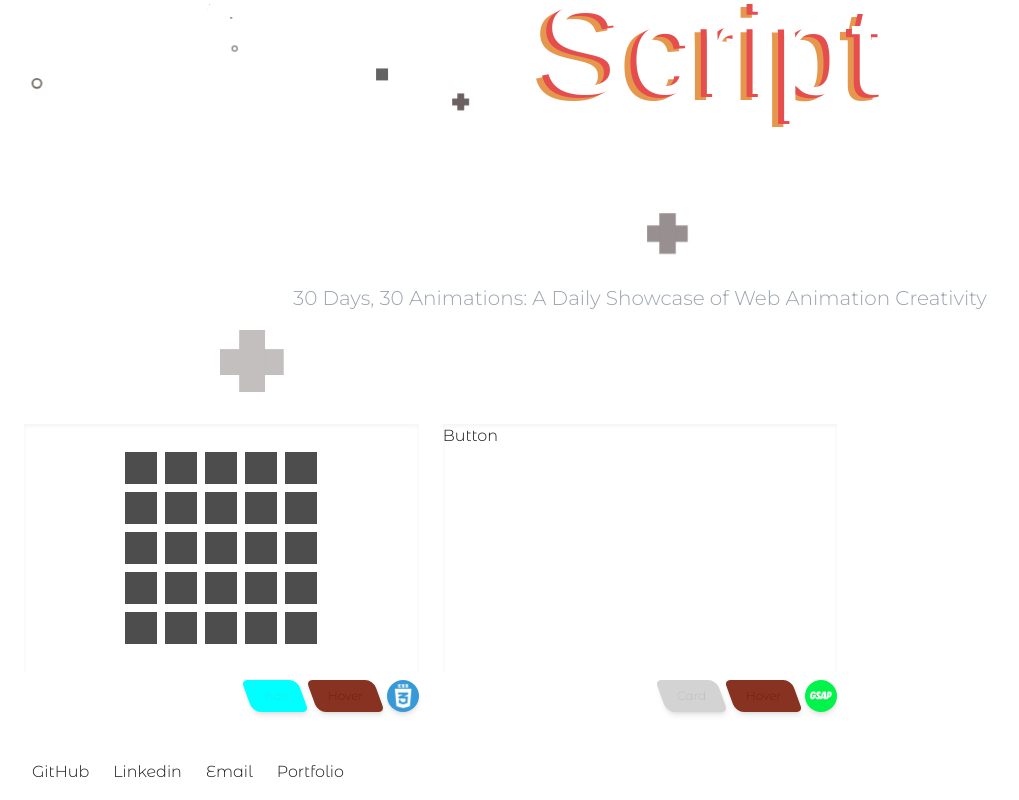
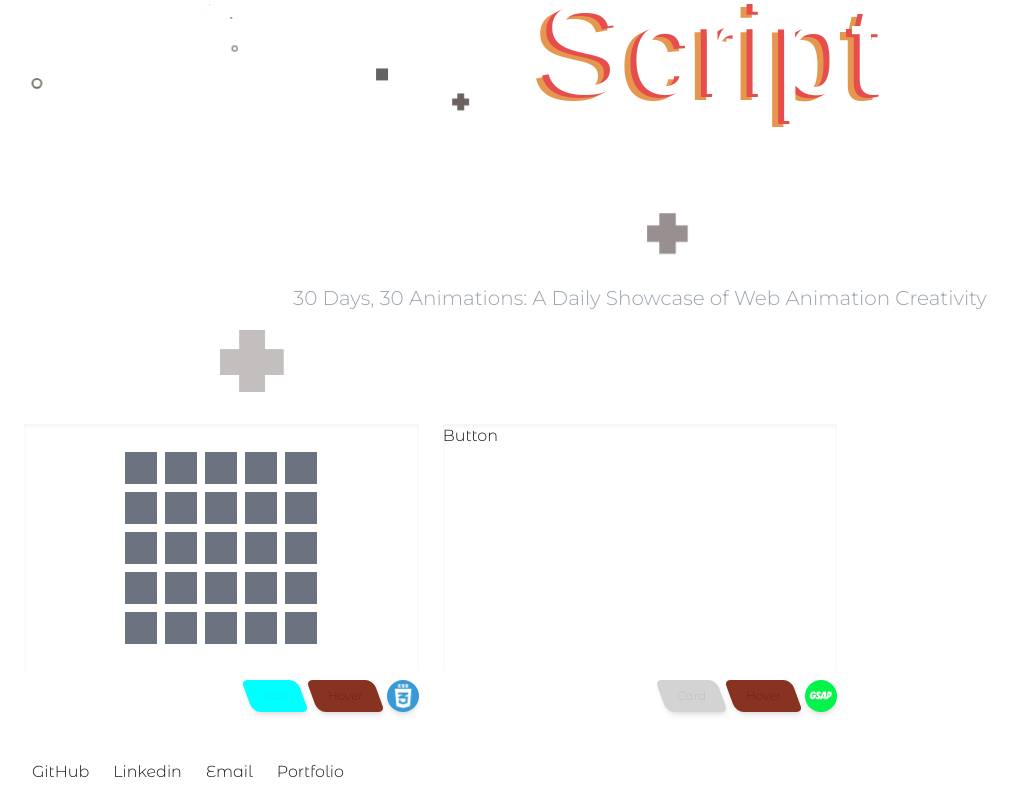
Before and after one commit to mlee2197/motion-script, a Next.js app: page / in a window 1280 px wide. Shown: the part 408-1208 px from the top of the page, without its empty margins (0-1019 px from the left). Built offline with nearby package versions, Linux system fonts and the light colour scheme; a web font is replaced by a local one.

Commit message:
Anim1 fix (#1)
* test fix 4

* anim1 fix

```diff
--- a/src/app/globals.css
+++ b/src/app/globals.css
@@ -111,57 +111,52 @@ body {
     @apply grid grid-cols-5 h-[200px] w-[200px];
     .box {
       @apply relative p-1 w-10 h-10 bg-transparent;
+    }
 
-      &::before {
-        content: "";
-        position: absolute;
-        width: 32px;
-        height: 32px;
-        background-color: #4d4d4d;
-        transition: all 0.1s ease-in-out;
-      }
+    .box > div {
+      @apply w-full h-full bg-gray-500 transition-all duration-100;
     }
 
     .box-col {
       @apply col-span-1 h-full w-full items-center justify-center;
     }
 
-    .box:hover::before {
+    .box:hover > div {
       background-color: aquamarine;
       transform: scale(1.1) translateY(-10px);
       box-shadow: 0 0 10px 0 rgba(0, 255, 255, 0.7);
     }
 
-    .box-col:has(.box-1:hover)+.box-col .box-1::before,
-    .box-col:has(.box-2:hover)+.box-col .box-2::before,
-    .box-col:has(.box-3:hover)+.box-col .box-3::before,
-    .box-col:has(.box-4:hover)+.box-col .box-4::before,
-    .box-col:has(.box-5:hover)+.box-col .box-5::before {
+    .box-col:has(.box-1:hover)+.box-col .box-1,
+    .box-col:has(.box-2:hover)+.box-col .box-2,
+    .box-col:has(.box-3:hover)+.box-col .box-3,
+    .box-col:has(.box-4:hover)+.box-col .box-4,
+    .box-col:has(.box-5:hover)+.box-col .box-5 {
       background-color: rgba(127, 255, 212, 0.50);
       transform-origin: right;
       transform: rotateY(15deg) skewY(15deg);
       box-shadow: 0 0 10px 0 rgba(0, 255, 255, 0.5);
     }
 
-    .box-col:has(+ .box-col .box-1:hover) .box-1::before,
-    .box-col:has(+ .box-col .box-2:hover) .box-2::before,
-    .box-col:has(+ .box-col .box-3:hover) .box-3::before,
-    .box-col:has(+ .box-col .box-4:hover) .box-4::before,
-    .box-col:has(+ .box-col .box-5:hover) .box-5::before {
+    .box-col:has(+ .box-col .box-1:hover) .box-1,
+    .box-col:has(+ .box-col .box-2:hover) .box-2,
+    .box-col:has(+ .box-col .box-3:hover) .box-3,
+    .box-col:has(+ .box-col .box-4:hover) .box-4,
+    .box-col:has(+ .box-col .box-5:hover) .box-5 {
       background-color: rgba(127, 255, 212, 0.50);
       transform-origin: left;
       transform: rotateY(-15deg) skewY(-15deg);
       box-shadow: 0 0 10px 0 rgba(0, 255, 255, 0.5);
     }
 
-    .box:hover+.box::before {
+    .box:hover+.box > div {
       background-color: rgba(127, 255, 212, 0.50);
       transform-origin: bottom;
       transform: rotateX(15deg) scale(1.1, 1.35) perspective(700px);
       box-shadow: 0 0 10px 0 rgba(0, 255, 255, 0.5);
     }
 
-    .box:has(+ .box:hover)::before {
+    .box:has(+ .box:hover) > div {
       background-color: rgba(127, 255, 212, 0.50);
       transform-origin: top;
       transform: scale(1.1, 0.7) rotateX(-15deg) perspective(700px);
--- a/src/app/page.tsx
+++ b/src/app/page.tsx
@@ -23,11 +23,21 @@ export default function Home() {
                     key={i}
                     className="box-col"
                   >
-                    <div className="box box-1"></div>
-                    <div className="box box-2"></div>
-                    <div className="box box-3"></div>
-                    <div className="box box-4"></div>
-                    <div className="box box-5"></div>
+                    <div className="box">
+                      <div className="box-1"/>
+                    </div>
+                    <div className="box">
+                      <div className="box-2"/>
+                    </div>
+                    <div className="box">
+                      <div className="box-3"/>
+                    </div>
+                    <div className="box">
+                      <div className="box-4"/>
+                    </div>
+                    <div className="box">
+                      <div className="box-5"/>
+                    </div>
                   </div>
                 ))}
               </div>
```
